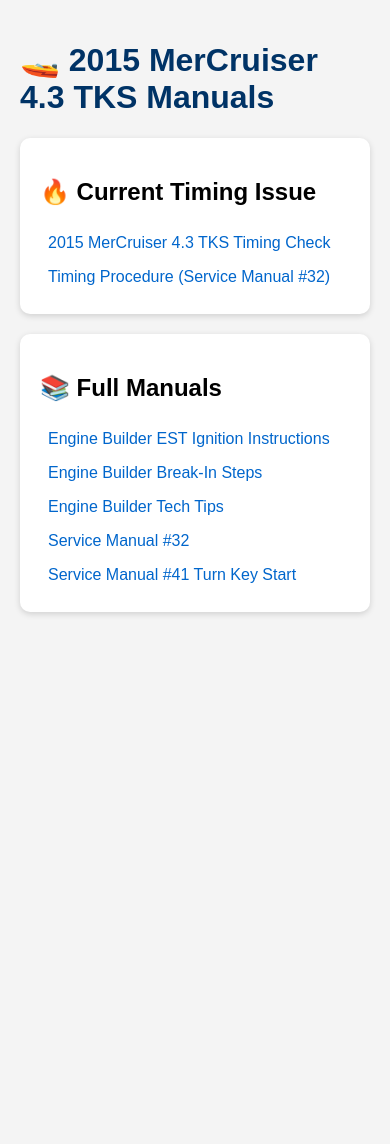
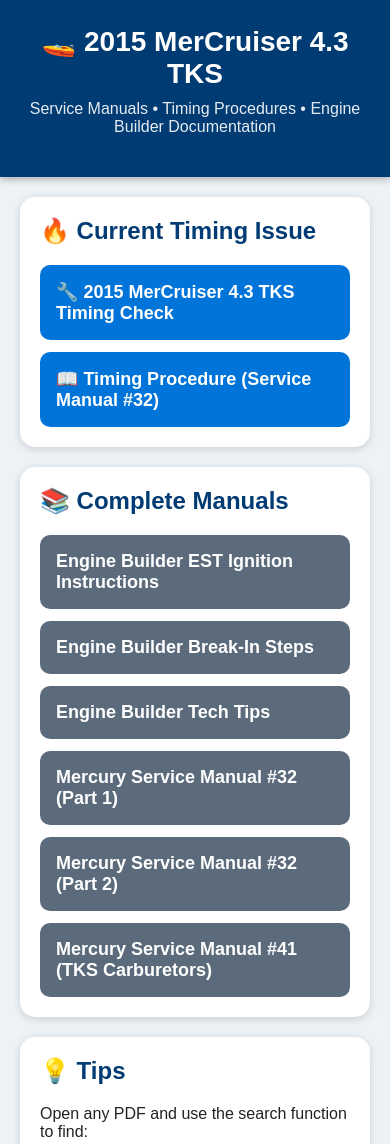
Before and after one commit to letsteststuff/boat-manuals, a plain HTML site: page index.html in a window 390 px wide. Shown: the top 1144 px of the page. Before the commit the page ends 844 px from the top, so only its background shows below. Drawn offline with Linux system fonts and the light colour scheme.

Commit message:
Update index.html
mobile

```diff
--- a/index.html
+++ b/index.html
@@ -1,86 +1,187 @@
 <!DOCTYPE html>
-<html>
+<html lang="en">
+
 <head>
+
 <meta charset="UTF-8">
-<title>2015 MerCruiser 4.3 TKS Manuals</title>
+<meta name="viewport" content="width=device-width, initial-scale=1.0">
+
+<title>2015 MerCruiser 4.3 TKS Service Manuals</title>
 
 <style>
+
 body{
-    font-family: Arial, sans-serif;
-    background:#f4f4f4;
+    margin:0;
+    background:#edf2f7;
+    font-family:Arial,Helvetica,sans-serif;
+    color:#222;
+}
+
+.header{
+    background:#003b73;
+    color:white;
+    padding:25px;
+    text-align:center;
+    box-shadow:0px 2px 8px rgba(0,0,0,.3);
+}
+
+.header h1{
+    margin:0;
+    font-size:28px;
+}
+
+.header p{
+    margin-top:10px;
+    opacity:.9;
+}
+
+.container{
     max-width:900px;
     margin:auto;
     padding:20px;
 }
 
-h1{
-    color:#003366;
+.card{
+    background:white;
+    border-radius:15px;
+    padding:20px;
+    margin-bottom:20px;
+    box-shadow:0px 2px 8px rgba(0,0,0,.15);
 }
 
-.card{
-    background:white;
-    padding:20px;
-    border-radius:10px;
-    margin-bottom:20px;
-    box-shadow:0 2px 6px rgba(0,0,0,.15);
+.card h2{
+    margin-top:0;
+    color:#003b73;
 }
 
-a{
+.btn{
     display:block;
-    padding:8px;
     text-decoration:none;
-    color:#0066cc;
+    background:#0074d9;
+    color:white;
+    padding:16px;
+    margin-top:12px;
+    border-radius:10px;
+    font-size:18px;
+    font-weight:bold;
 }
 
-a:hover{
-    background:#eeeeee;
+.btn:hover{
+    background:#005cb0;
 }
+
+.manual{
+    background:#5b6b7b;
+}
+
+.manual:hover{
+    background:#475462;
+}
+
+.footer{
+    text-align:center;
+    color:#666;
+    font-size:13px;
+    padding-bottom:30px;
+}
+
 </style>
 
 </head>
 
 <body>
 
-<h1>🚤 2015 MerCruiser 4.3 TKS Manuals</h1>
+<div class="header">
+
+<h1>🚤 2015 MerCruiser 4.3 TKS</h1>
+
+<p>Service Manuals • Timing Procedures • Engine Builder Documentation</p>
+
+</div>
+
+<div class="container">
 
 <div class="card">
+
 <h2>🔥 Current Timing Issue</h2>
 
-<a href="2015%20MerCruiser%204.3%20TKS%20Timing%20Chec.txt">
-2015 MerCruiser 4.3 TKS Timing Check
+<a class="btn"
+href="2015%20MerCruiser%204.3%20TKS%20Timing%20Chec.txt">
+🔧 2015 MerCruiser 4.3 TKS Timing Check
 </a>
 
-<a href="Timing%20rip%20from%20Mercury_Mercruiser_Service%20Manual%20%2332%204.3L%20TKS.txt">
-Timing Procedure (Service Manual #32)
+<a class="btn"
+href="Timing%20rip%20from%20Mercury_Mercruiser_Service%20Manual%20%2332%204.3L%20TKS.pdf">
+📖 Timing Procedure (Service Manual #32)
 </a>
 
 </div>
 
 <div class="card">
 
-<h2>📚 Full Manuals</h2>
+<h2>📚 Complete Manuals</h2>
 
-<a href="Engine%20builder%20EST%20Ignition%20Instructions%20-%20ME4L....pdf">
+<a class="btn manual"
+href="Engine%20builder%20EST%20Ignition%20Instructions%20-%20ME4L.pdf">
 Engine Builder EST Ignition Instructions
 </a>
 
-<a href="Engine%20builder%20breaking%20steps.pdf">
+<a class="btn manual"
+href="Engine%20builder%20breaking%20steps.pdf">
 Engine Builder Break-In Steps
 </a>
 
-<a href="Engine%20builder%20tech-tips.pdf">
+<a class="btn manual"
+href="Engine%20builder%20tech-tips.pdf">
 Engine Builder Tech Tips
 </a>
 
-<a href="Mercury_Mercruiser_Service%20Manual%20%2332%204.3L%20TKS.pdf">
-Service Manual #32
+<a class="btn manual"
+href="Mercury_Mercruiser_Service%20Manual%20%2332%204.3L%20TKS-compressed-part-1.pdf">
+Mercury Service Manual #32 (Part 1)
 </a>
 
-<a href="Mercury_Mercruiser_Service%20Manual%20%2341%20Turn%20Key%20Start.pdf">
-Service Manual #41 Turn Key Start
+<a class="btn manual"
+href="Mercury_Mercruiser_Service%20Manual%20%2332%204.3L%20TKS-compressed-part-2.pdf">
+Mercury Service Manual #32 (Part 2)
+</a>
+
+<a class="btn manual"
+href="Mercury_Mercruiser_Service%20Manual%20%2341%20Turn%20Key%20Start%20(TKS)%20Carburetors.pdf">
+Mercury Service Manual #41 (TKS Carburetors)
 </a>
 
 </div>
 
+<div class="card">
+
+<h2>💡 Tips</h2>
+
+<p>
+Open any PDF and use the search function to find:
+</p>
+
+<ul>
+<li>Timing</li>
+<li>EST</li>
+<li>Distributor</li>
+<li>Firing Order</li>
+<li>Fuel Pressure</li>
+<li>Knock Sensor</li>
+<li>Base Timing</li>
+<li>Ignition</li>
+</ul>
+
+</div>
+
+</div>
+
+<div class="footer">
+
+2015 MerCruiser 4.3 TKS Documentation Portal
+
+</div>
+
 </body>
+
 </html>
```
